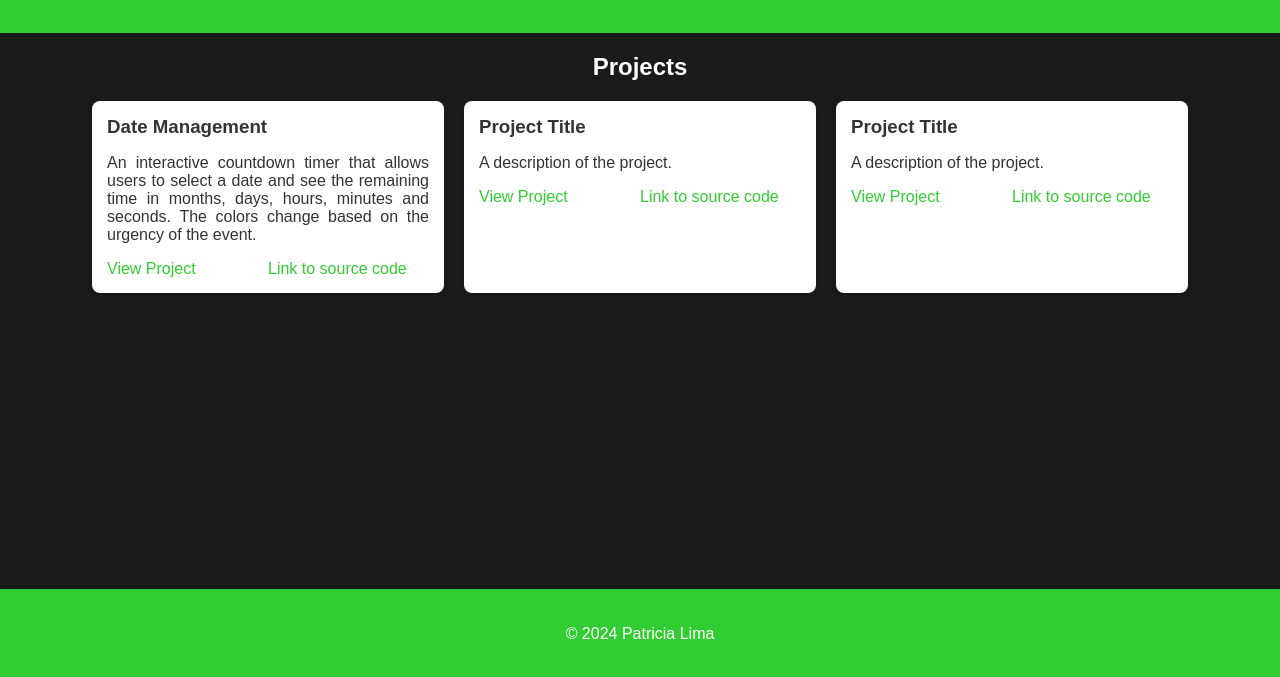
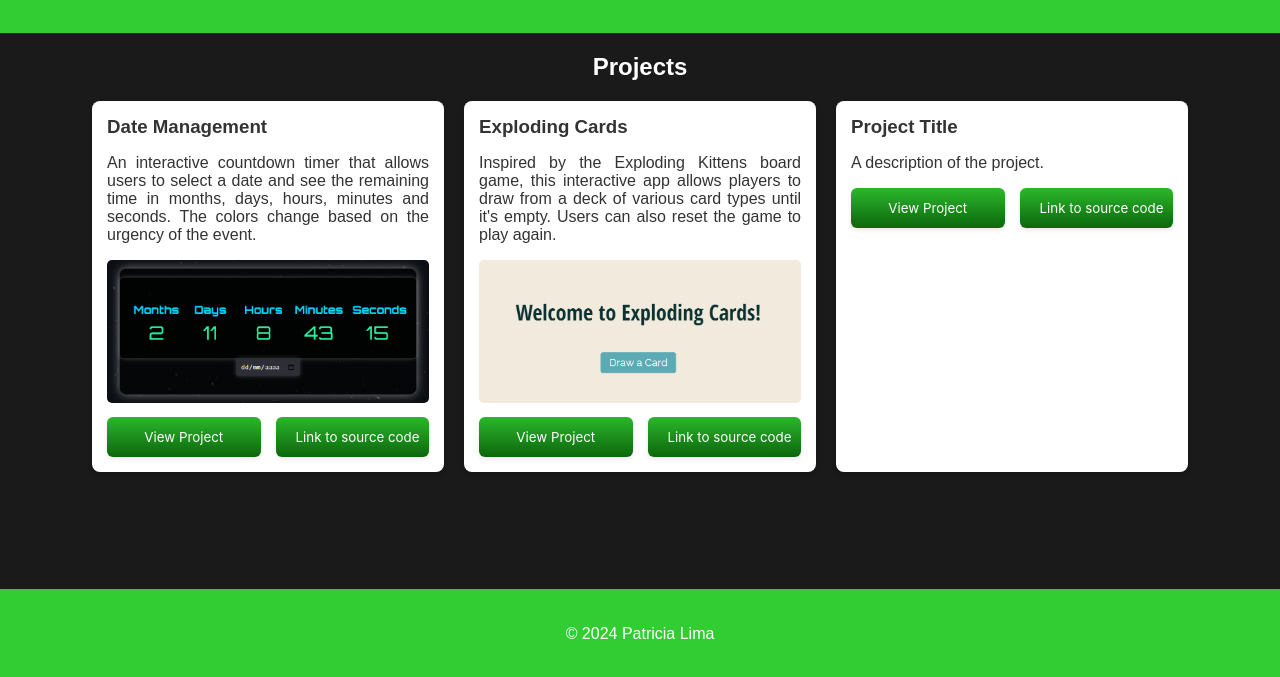
Before and after one commit to PatLimaB/PortfolioPatriciaDWEC, a plain HTML site: page index.html in a window 1280 px wide. Shown: the part 121-798 px from the top of the page. Drawn offline with Linux system fonts and the light colour scheme.

Commit message:
Added new  project
New project and style

```diff
--- a/index.html
+++ b/index.html
@@ -1,12 +1,12 @@
 <!DOCTYPE html>
-<html lang=es>
+<html lang="es">
 
 <head>
-	<meta charset=utf-8>
-	<meta name=viewport content=width=device-width, initial-scale=1>
+	<meta charset="utf-8">
+	<meta name="viewport" content="width=device-width, initial-scale=1">
 	<title>Portfolio</title>
-	<link rel=stylesheet type=text/css href=./src/css/style.css>
-	<script type=text/javascript src=./src/js/script.js defer></script>
+	<link rel="stylesheet" type="text/css" href="./src/css/style.css">
+	<script type="text/javascript" src="./src/js/script.js" defer></script>
 </head>
 
 <body>
@@ -21,25 +21,27 @@
 				<div class="project">
 					<h3>Date Management</h3>
 					<p>An interactive countdown timer that allows users to select a date and see the remaining time in months, days, hours, minutes and seconds. The colors change based on the urgency of the event.</p>
+					<img src="./img/dateManagement.png">
 					<div class="linksContainer">
-						<a href="https://patlimab.github.io/GestionFechas/" target="_blank">View Project</a>
-						<a href="https://github.com/PatLimaB/GestionFechas" target="_blank">Link to source code</a>
+						<button class="button-42" onclick="window.open('https://patlimab.github.io/GestionFechas/', '_blank')">View Project</button>
+						<button class="button-42" onclick="window.open('https://github.com/PatLimaB/GestionFechas', '_blank')">Link to source code</button>
+					</div>
+				</div>
+				<div class="project">
+					<h3>Exploding Cards</h3>
+					<p>Inspired by the Exploding Kittens board game, this interactive app allows players to draw from a deck of various card types until it's empty. Users can also reset the game to play again.</p>
+					<img src="./img/explodingCards.png">
+					<div class="linksContainer">
+						<button class="button-42" onclick="window.open('https://patlimab.github.io/ExplodingCards/', '_blank')">View Project</button>
+						<button class="button-42" onclick="window.open('https://github.com/PatLimaB/ExplodingCards', '_blank')">Link to source code</button>
 					</div>
 				</div>
 				<div class="project">
 					<h3>Project Title</h3>
 					<p>A description of the project.</p>
 					<div class="linksContainer">
-						<a href="#" target="_blank">View Project</a>
-						<a href="#" target="_blank">Link to source code</a>
-					</div>
-				</div>
-				<div class="project">
-					<h3>Project Title</h3>
-					<p>A description of the project.</p>
-					<div class="linksContainer">
-						<a href="#" target="_blank">View Project</a>
-						<a href="#" target="_blank">Link to source code</a>
+						<button class="button-42" onclick="window.open('#', '_blank')">View Project</button>
+						<button class="button-42" onclick="window.open('#', '_blank')">Link to source code</button>
 					</div>
 				</div>
 			</div>
--- a/src/css/style.css
+++ b/src/css/style.css
@@ -1,4 +1,5 @@
-html, body {
+html,
+body {
     height: 100%;
 }
 
@@ -45,7 +46,13 @@ main {
     box-sizing: border-box;
 }
 
-.project>p{
+.project>img {
+    width: 100%;
+    border-radius: 5px;
+    margin-bottom: 10px;
+}
+
+.project>p {
     text-align: justify;
 }
 
@@ -57,10 +64,11 @@ h2 {
     margin: 0 0 10px;
 }
 
-.linksContainer{
+.linksContainer {
     display: flex;
     justify-content: space-between;
     align-items: center;
+    gap: 15px;
 }
 
 .linksContainer>a {
@@ -92,3 +100,40 @@ footer {
         width: 100%;
     }
 }
+
+/*
+<!-- HTML !-->
+<button class="button-42" role="button">Button 42</button> */
+
+/* CSS */
+.button-42 {
+    background-color: initial;
+    background-image: linear-gradient(-180deg, rgb(44, 183, 44), rgb(12, 102, 12));
+    border-radius: 6px;
+    box-shadow: rgba(0, 0, 0, 0.1) 0 2px 4px;
+    color: #FFFFFF;
+    cursor: pointer;
+    display: inline-block;
+    font-family: Inter, -apple-system, system-ui, Roboto, "Helvetica Neue", Arial, sans-serif;
+    height: 40px;
+    line-height: 40px;
+    outline: 0;
+    overflow: hidden;
+    padding: 0 20px;
+    pointer-events: auto;
+    position: relative;
+    text-align: center;
+    touch-action: manipulation;
+    user-select: none;
+    -webkit-user-select: none;
+    vertical-align: top;
+    white-space: nowrap;
+    width: 100%;
+    z-index: 9;
+    border: 0;
+    transition: box-shadow .2s;
+}
+
+.button-42:hover {
+    box-shadow: rgba(118, 255, 13, 0.5) 0 3px 8px;
+}
```
Also changed, not shown: img/dateManagement.png (added), img/explodingCards.png (added).
